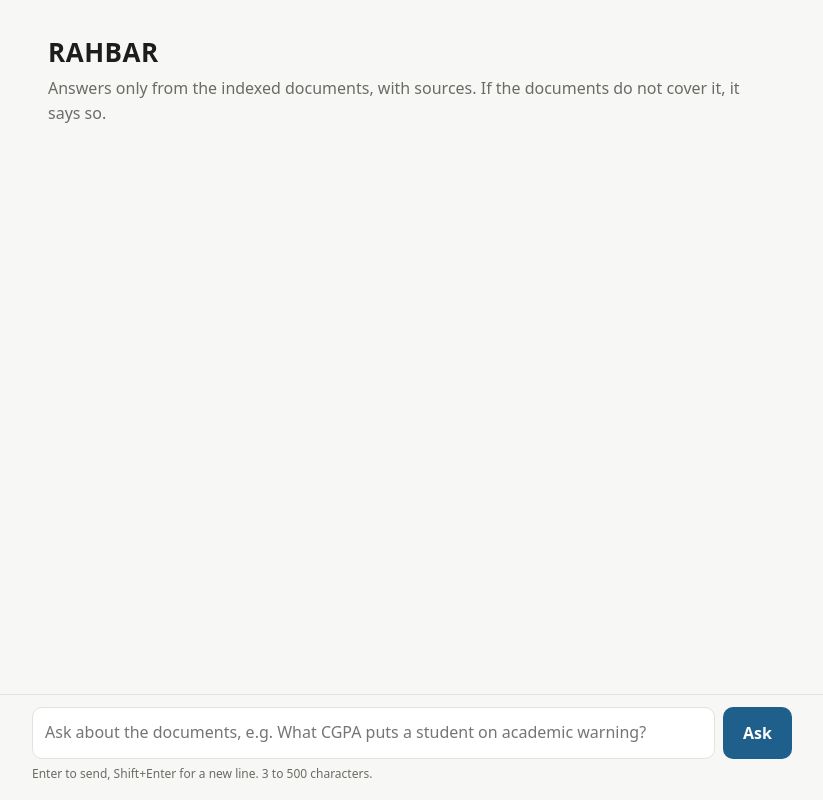
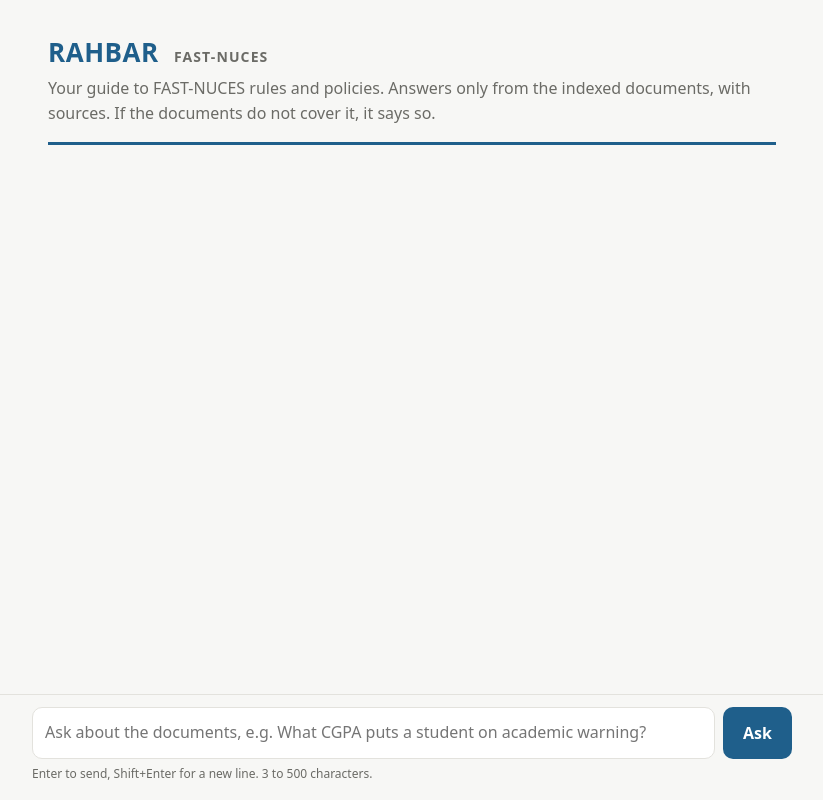
Before and after one commit to Honey822438/Rahabar-Ai-Agent, a plain HTML site: page ui/index.html in a window 1280 px wide. Shown: the whole page, without its empty margins (228-1051 px from the left). Drawn offline with Linux system fonts and the light colour scheme.

Commit message:
Reapply "Golden set, corpus check, manual test notes, UI branding"
This reverts commit 6edad525f325f2e14675cca59c578013e4186dc1.

```diff
--- a/ui/index.html
+++ b/ui/index.html
@@ -3,7 +3,7 @@
 <head>
 <meta charset="utf-8">
 <meta name="viewport" content="width=device-width, initial-scale=1">
-<title>RAHBAR</title>
+<title>RAHBAR | FAST-NUCES</title>
 <style>
   :root {
     --bg: #f7f7f5; --panel: #ffffff; --ink: #1d1d1b; --muted: #6b6b66; --line: #e3e2dd;
@@ -22,7 +22,10 @@
          font: 16px/1.55 system-ui, -apple-system, "Segoe UI", Roboto, sans-serif; }
   main { max-width: 760px; margin: 0 auto; padding: 32px 16px 160px; }
   header h1 { margin: 0; font-size: 26px; letter-spacing: 0.02em; }
-  header p { margin: 4px 0 24px; color: var(--muted); }
+  header { border-bottom: 3px solid var(--accent); margin-bottom: 20px; }
+  header h1 { color: var(--accent); }
+  header h1 .org { font-size: 14px; font-weight: 600; color: var(--muted); letter-spacing: 0.08em; margin-left: 8px; }
+  header p { margin: 4px 0 16px; color: var(--muted); }
   #thread { display: flex; flex-direction: column; gap: 16px; }
   .q { align-self: flex-end; max-width: 85%; background: var(--accent); color: #fff;
        padding: 10px 14px; border-radius: 14px 14px 4px 14px; white-space: pre-wrap; }
@@ -60,8 +63,8 @@
 <body>
 <main>
   <header>
-    <h1>RAHBAR</h1>
-    <p>Answers only from the indexed documents, with sources. If the documents do not cover it, it says so.</p>
+    <h1>RAHBAR <span class="org">FAST-NUCES</span></h1>
+    <p>Your guide to FAST-NUCES rules and policies. Answers only from the indexed documents, with sources. If the documents do not cover it, it says so.</p>
   </header>
   <section id="thread" aria-live="polite"></section>
 </main>
```
Also changed, not shown: 4 other files.
